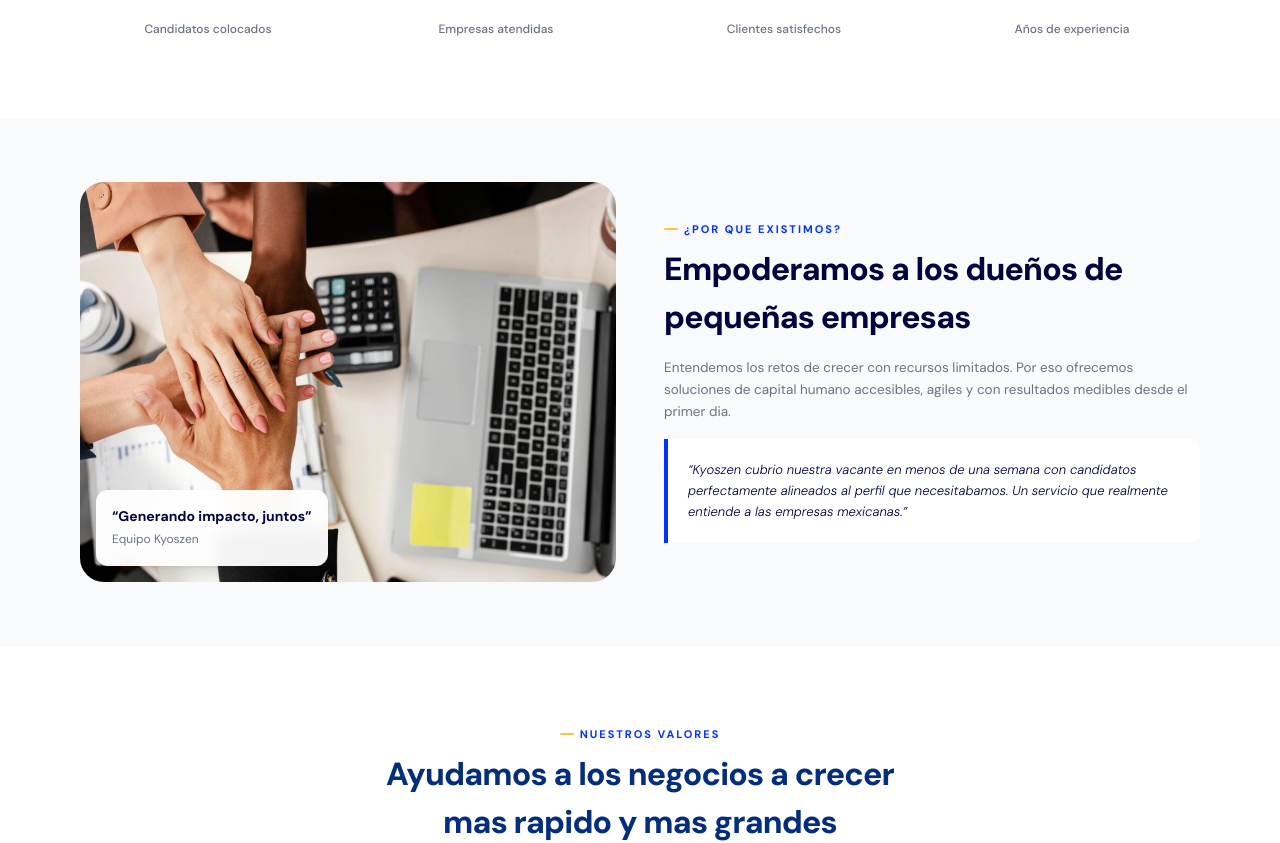
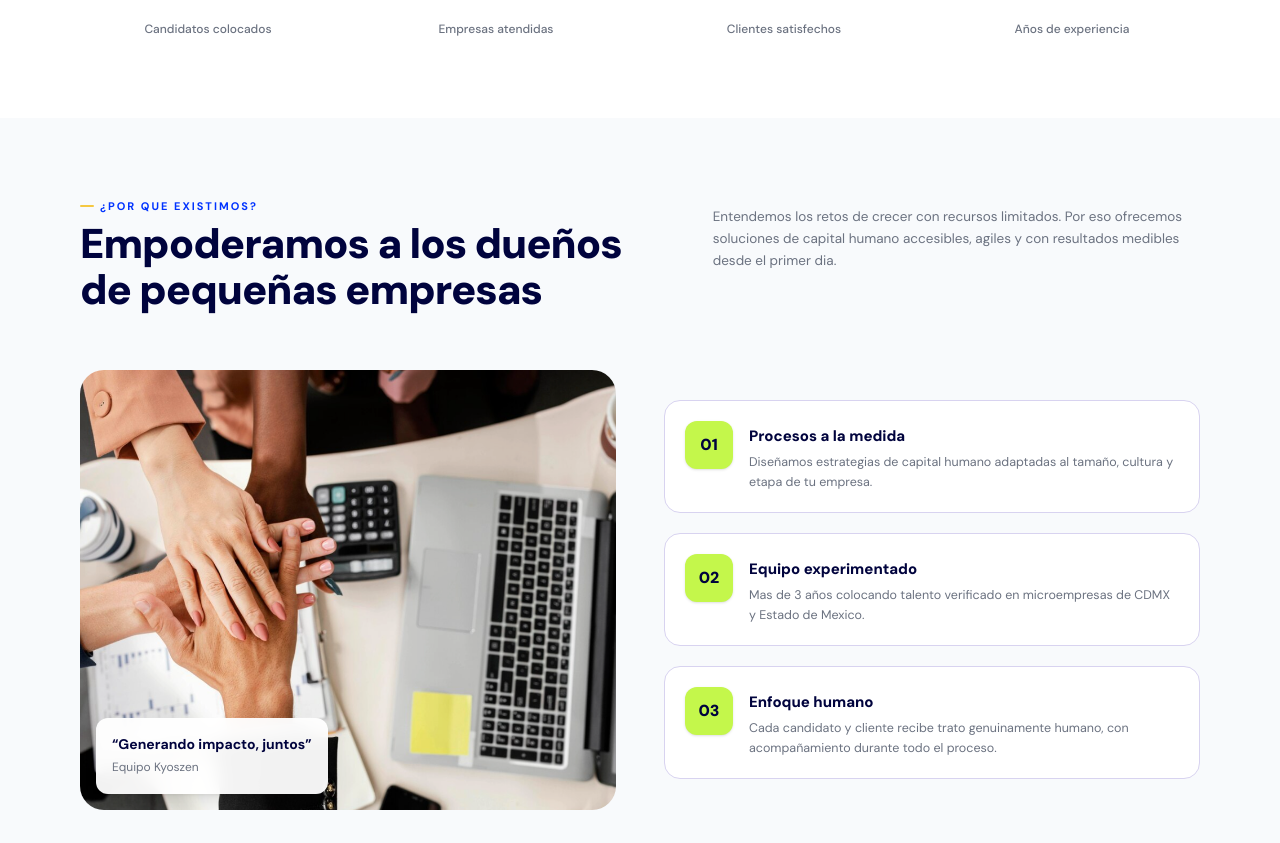
Before and after one commit to renatomachg/kyoszen, a Next.js app: page /nosotros in a window 1280 px wide. Shown: the part 1032-1875 px from the top of the page. Built offline with nearby package versions, Linux system fonts and the light colour scheme.

Commit message:
Nosotros: redesign Empower section with title/intro + image + 3 numbered items

```diff
--- a/src/app/nosotros/page.tsx
+++ b/src/app/nosotros/page.tsx
@@ -80,25 +80,68 @@ export default function NosotrosPage() {
       </section>
 
       {/* Empower */}
-      <section className="py-16 px-5 md:px-10 xl:px-20 bg-bg">
-        <div className="max-w-7xl mx-auto grid grid-cols-1 lg:grid-cols-2 gap-12 items-center">
+      <section className="py-20 px-5 md:px-10 xl:px-20 bg-bg">
+        <div className="max-w-7xl mx-auto">
+          {/* Top row: title left, intro right */}
+          <div className="grid grid-cols-1 md:grid-cols-[1.2fr_1fr] gap-8 md:gap-12 mb-10 md:mb-14 items-start">
+            <AnimatedSection>
+              <p className="text-[11px] font-bold text-blue uppercase tracking-[2px] mb-2 flex items-center gap-1.5 before:content-[''] before:w-3.5 before:h-0.5 before:bg-yellow before:rounded-sm">¿Por que existimos?</p>
+              <h2 className="text-[clamp(1.8rem,3.5vw,2.6rem)] font-black tracking-tight text-navy leading-[1.1]">
+                Empoderamos a los dueños
+                <br />
+                de pequeñas empresas
+              </h2>
+            </AnimatedSection>
+            <AnimatedSection delay={0.15}>
+              <p className="text-[13.5px] text-muted leading-relaxed md:pt-2">
+                Entendemos los retos de crecer con recursos limitados. Por eso
+                ofrecemos soluciones de capital humano accesibles, agiles y con
+                resultados medibles desde el primer dia.
+              </p>
+            </AnimatedSection>
+          </div>
+
+          {/* Bottom row: image left, numbered items right */}
+          <div className="grid grid-cols-1 md:grid-cols-2 gap-8 md:gap-12 items-center">
             <AnimatedSection>
               <div className="rounded-3xl overflow-hidden relative">
-              <Image src="/images/nosotros2.jpg" alt="Kyoszen impacto" width={700} height={500} className="w-full h-[400px] object-cover" />
+                <Image src="/images/nosotros2.jpg" alt="Kyoszen impacto" width={700} height={500} className="w-full h-[360px] md:h-[440px] object-cover" />
                 <div className="absolute bottom-4 left-4 bg-white/95 backdrop-blur-sm rounded-xl p-4 shadow-lg">
                   <p className="text-sm font-bold text-navy">&ldquo;Generando impacto, juntos&rdquo;</p>
                   <span className="text-xs text-muted">Equipo Kyoszen</span>
                 </div>
               </div>
             </AnimatedSection>
-          <AnimatedSection delay={0.2}>
-            <p className="text-[11px] font-bold text-blue uppercase tracking-[2px] mb-2 flex items-center gap-1.5 before:content-[''] before:w-3.5 before:h-0.5 before:bg-yellow before:rounded-sm">¿Por que existimos?</p>
-            <h2 className="text-[clamp(1.4rem,2.5vw,2rem)] font-extrabold tracking-tight text-navy mb-4">Empoderamos a los dueños de pequeñas empresas</h2>
-            <p className="text-[13.5px] text-muted leading-relaxed mb-4">Entendemos los retos de crecer con recursos limitados. Por eso ofrecemos soluciones de capital humano accesibles, agiles y con resultados medibles desde el primer dia.</p>
-            <div className="bg-white border-l-4 border-blue p-5 rounded-r-xl">
-              <p className="text-[13px] text-navy leading-relaxed italic">&ldquo;Kyoszen cubrio nuestra vacante en menos de una semana con candidatos perfectamente alineados al perfil que necesitabamos. Un servicio que realmente entiende a las empresas mexicanas.&rdquo;</p>
+
+            <div className="flex flex-col gap-5">
+              {[
+                { n: "01", title: "Procesos a la medida", desc: "Diseñamos estrategias de capital humano adaptadas al tamaño, cultura y etapa de tu empresa." },
+                { n: "02", title: "Equipo experimentado", desc: "Mas de 3 años colocando talento verificado en microempresas de CDMX y Estado de Mexico." },
+                { n: "03", title: "Enfoque humano", desc: "Cada candidato y cliente recibe trato genuinamente humano, con acompañamiento durante todo el proceso." },
+              ].map((item, i) => (
+                <motion.div
+                  key={item.n}
+                  initial={{ opacity: 0, x: 20 }}
+                  whileInView={{ opacity: 1, x: 0 }}
+                  viewport={{ once: true }}
+                  transition={{ delay: i * 0.1, duration: 0.5 }}
+                  className="flex items-start gap-4 bg-white rounded-2xl p-5 border border-border"
+                >
+                  <div className="shrink-0 w-12 h-12 rounded-xl bg-[#c4f74b] flex items-center justify-center text-navy font-black text-base shadow-sm">
+                    {item.n}
                   </div>
-          </AnimatedSection>
+                  <div className="flex-1 pt-1">
+                    <h4 className="text-[15px] font-extrabold text-navy mb-1">
+                      {item.title}
+                    </h4>
+                    <p className="text-[12.5px] text-muted leading-relaxed">
+                      {item.desc}
+                    </p>
+                  </div>
+                </motion.div>
+              ))}
+            </div>
+          </div>
         </div>
       </section>
 
```
Lines whose indentation alone changed are shown as unchanged.
